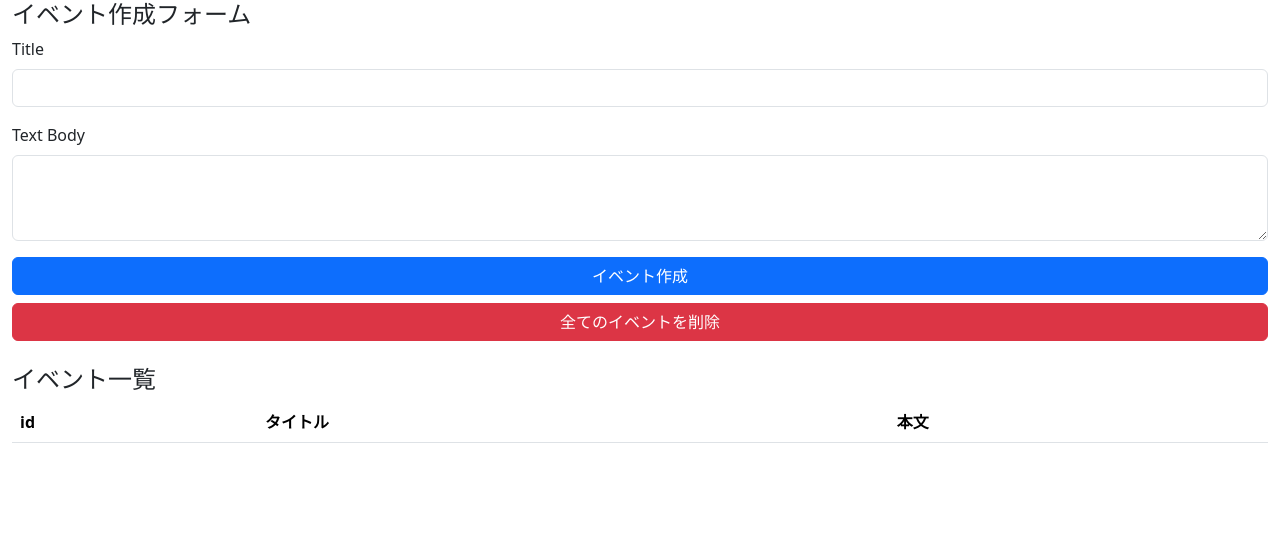
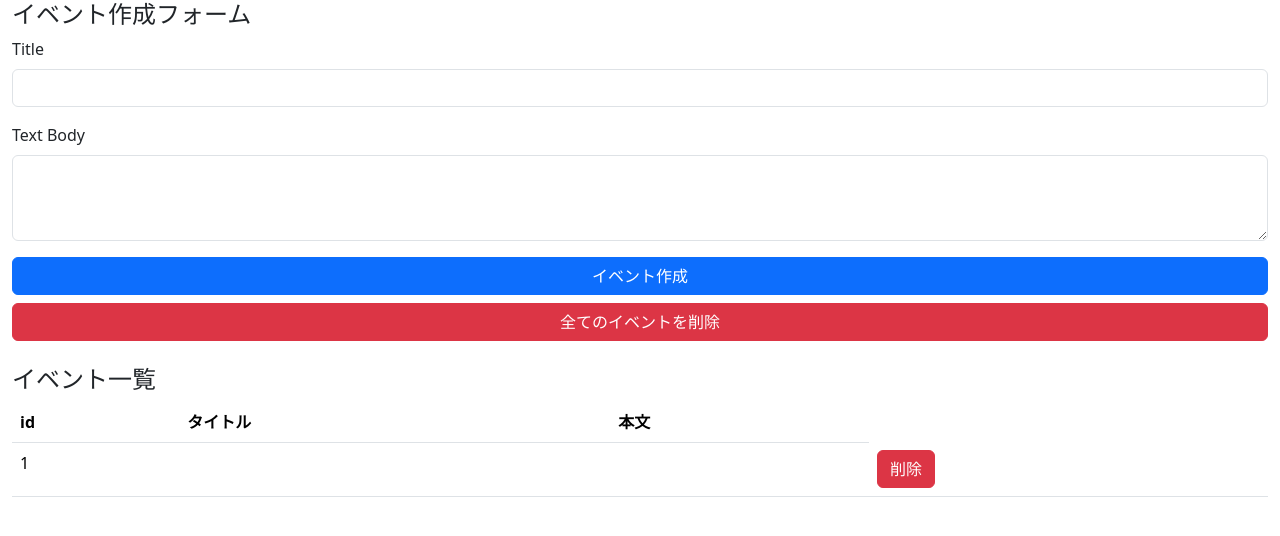
Before and after one commit to mikiyaaa/react-hooks-101, a React (Create React App) app: page / in a window 1280 px wide. Both pictures are taken after a click on the button "イベント作成". Shown: the top 536 px of the page. Built offline with nearby package versions, Linux system fonts and the light colour scheme.

Commit message:
add: display events, and refactoring

```diff
--- a/src/components/App.js
+++ b/src/components/App.js
@@ -1,5 +1,6 @@
 import { useState, useReducer } from 'react';
 import Events from '../reducers/Events'
+import Event from './Event';
 import 'bootstrap/dist/css/bootstrap.min.css';
 
 // state = [
@@ -30,7 +31,6 @@
     setBody('');
   }
 
-
   return (
     <div className="container-fluid">
       <h4>イベント作成フォーム</h4>
@@ -60,6 +60,15 @@
             <th scope="col">本文</th>
           </tr>
         </thead>
+        {/* イベント一覧表示 */}
+        <tbody>
+          {
+            state.map((event, index) => (
+              <Event key={index.toString()} event={event} dispatch={dispatch} />
+            ))
+          }
+
+        </tbody>
       </table>
     </div>
   );
--- /dev/null
+++ b/src/components/Event.jsx
@@ -0,0 +1,22 @@
+import React from 'react';
+
+const Event = ({ event, dispatch }) => {
+    const id = event.id;
+    const handleClickDeleteButton = () => {
+        dispatch({
+        type: 'DELETE_EVENT',
+        id: id,
+        })
+    }
+
+    return (
+        <tr>
+        <td>{id}</td>
+        <td>{event.title}</td>
+        <td>{event.body}</td>
+        <td><button className='btn btn-danger' type='button' onClick={handleClickDeleteButton}>削除</button></td>
+        </tr>
+    )
+}
+
+export default Event
--- a/src/reducers/Events.jsx
+++ b/src/reducers/Events.jsx
@@ -1,5 +1,3 @@
-import React from 'react'
-
 // state = [
 //     {id: 1, title: 'タイトル1', body: '本文1'},
 //     {id: 2, title: 'タイトル2', body: '本文2'},
@@ -23,7 +21,7 @@
             return [...state, { id: id, ...event }];
 
         case 'DELETE_EVENT':
-            return;
+            return state.filter(event => event.id !== action.id);
 
         case 'DELETE_ALL_EVENT':
             return;
```
